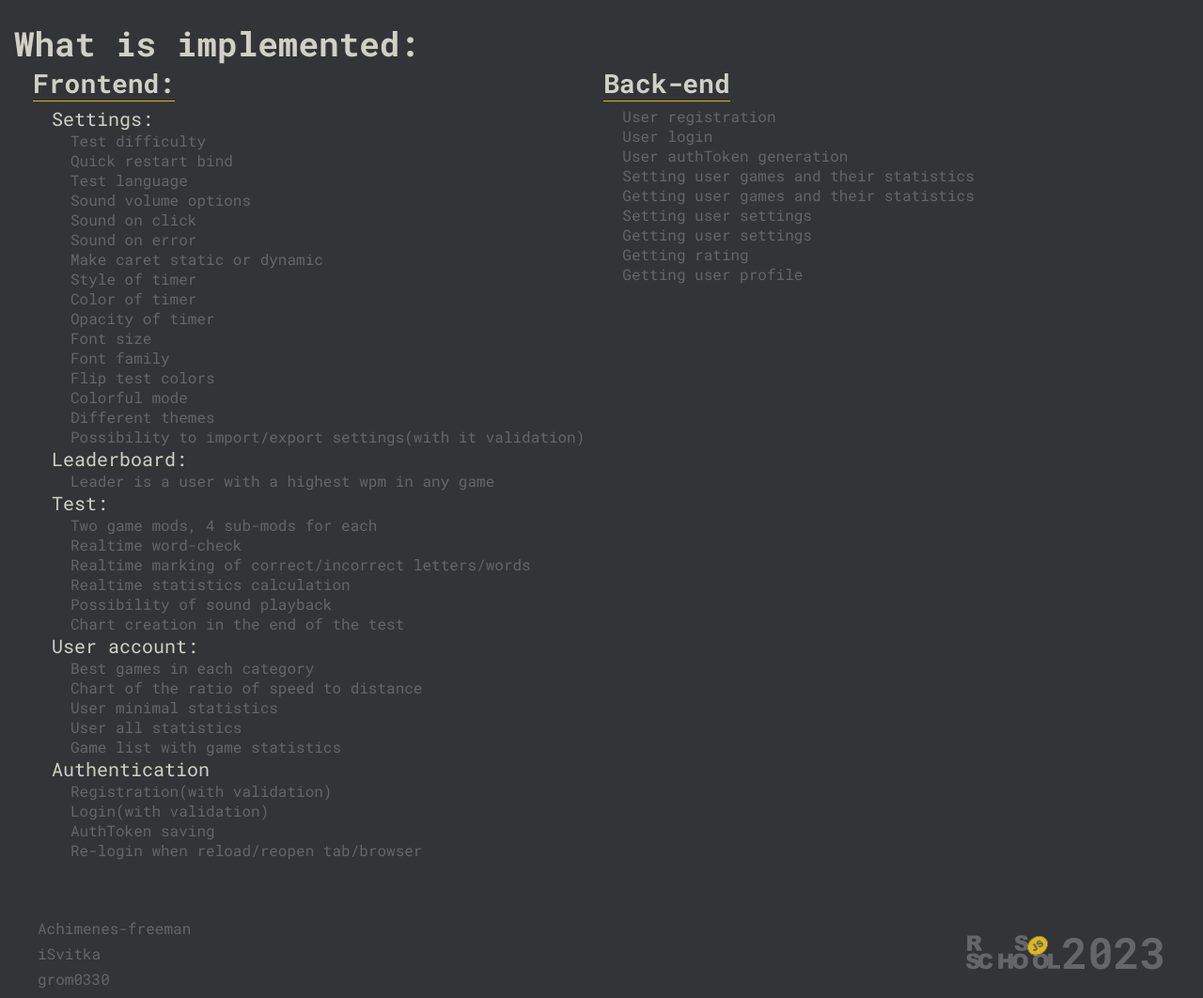
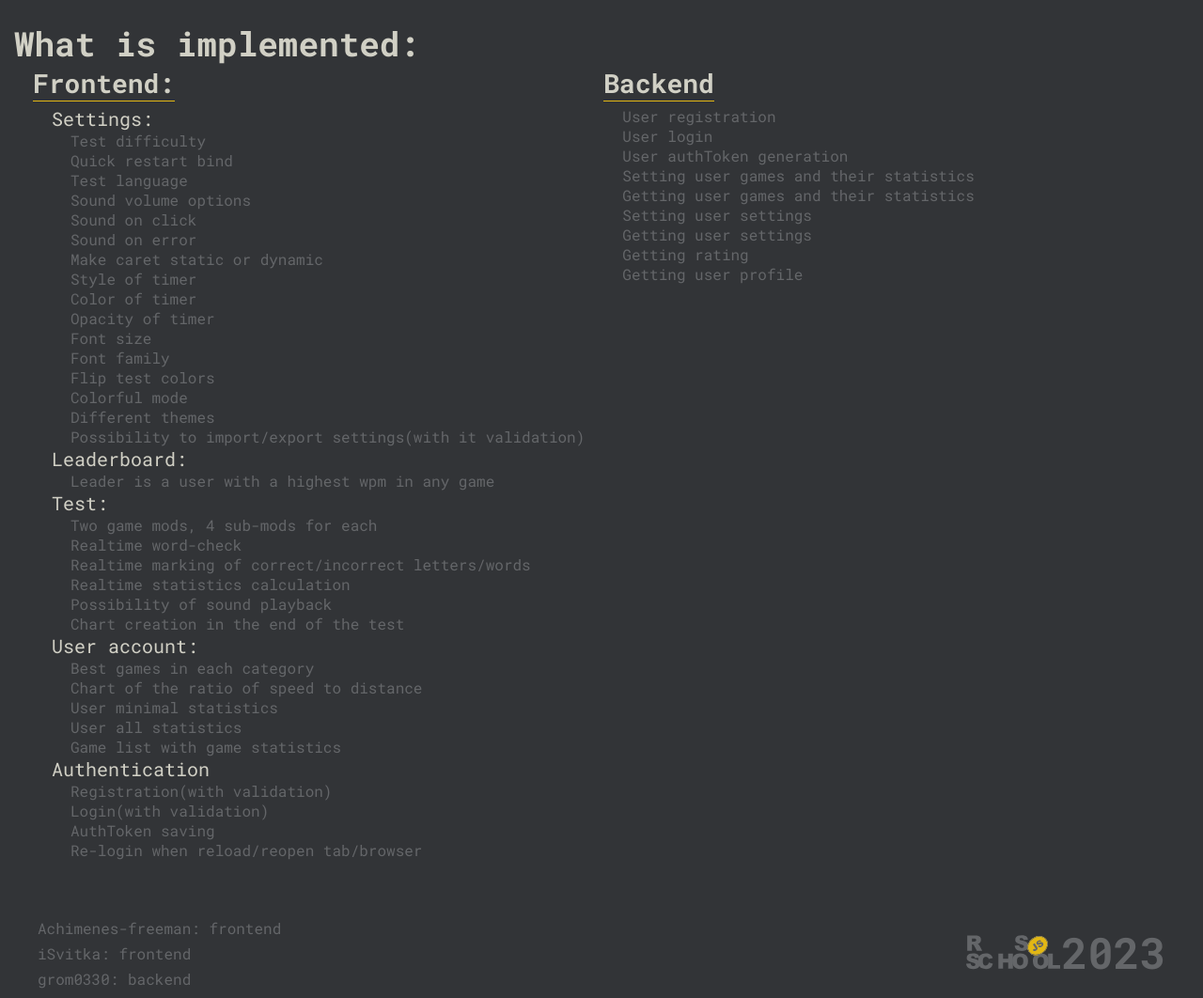
Before and after one commit to Achimenes-freeman/rs-clone, a React (Create React App) app: page /info in a window 1280 px wide. Shown: the part 377-1439 px from the top of the page at 94% size. Built offline with nearby package versions, Linux system fonts and the light colour scheme.

Commit message:
feat: adjust loader styles, add roles to footer

```diff
--- a/src/components/Footer/Footer.tsx
+++ b/src/components/Footer/Footer.tsx
@@ -5,9 +5,9 @@ export const Footer = ()=>
     (
         <footer className={styles.Footer}>
             <div className={styles.gitHubCont}>
-                <a rel='noreferrer' target='_blank' href="https://github.com/Achimenes-freeman" className={styles.link}>Achimenes-freeman</a>
-                <a rel='noreferrer' target='_blank' href="https://github.com/iSvitka" className={styles.link}>iSvitka</a>
-                <a rel='noreferrer' target='_blank' href="https://github.com/grom0330" className={styles.link}>grom0330</a>
+                <a rel='noreferrer' target='_blank' href="https://github.com/Achimenes-freeman" className={styles.link}>Achimenes-freeman: frontend</a>
+                <a rel='noreferrer' target='_blank' href="https://github.com/iSvitka" className={styles.link}>iSvitka: frontend</a>
+                <a rel='noreferrer' target='_blank' href="https://github.com/grom0330" className={styles.link}>grom0330: backend</a>
             </div>
             <div className={styles.rssCont}>
                 <a rel='noreferrer' target='_blank' href="https://rs.school/js/" className={styles.rss}>
--- a/src/components/InfoPage/InfoPage.tsx
+++ b/src/components/InfoPage/InfoPage.tsx
@@ -111,7 +111,7 @@ export function InfoPage() {
                         </ul>
                     </li>
                     <li>
-                        <h3  className={styles.subHeading}>Back-end</h3>
+                        <h3  className={styles.subHeading}>Backend</h3>
                         <ul>
                             <li>User registration</li>
                             <li>User login</li>
--- a/src/components/Layout/Layout.tsx
+++ b/src/components/Layout/Layout.tsx
@@ -24,7 +24,7 @@ export function Layout() {
     document.documentElement.style.setProperty(fontVar[0], fontVar[1])
 
     return (
-        <div className={classNames(styles.Layout, themes[`${theme}Theme`], fonts[`${font}Font`])}>
+        <div className={classNames(styles.Layout, themes[`${theme}Theme`], fonts[`${font}Font`], {[styles.overflow]: !isLoaded})}>
             <div className={styles.layoutCont}>
                 <Header />
 
--- a/src/components/Layout/style.module.scss
+++ b/src/components/Layout/style.module.scss
@@ -44,3 +44,8 @@ body {
         background: var(--sub);
     }
 }
+
+.overflow {
+    height: 100vh;
+    overflow: hidden;
+}
--- a/src/components/RatingLeaderboard/RatingLeaderboard.tsx
+++ b/src/components/RatingLeaderboard/RatingLeaderboard.tsx
@@ -22,9 +22,10 @@ export function RatingLeaderboard({users}: RateLeadBoardProps) {
     return (
         <div className={styles.RateLeadBoard}>
             <div className={styles.rowsCont}>
-                <RatingRow bg/>
+                <RatingRow key={Math.random()} bg/>
                 {sortedUsers.map((user, index) =>
                     <RatingRow
+                        key={Math.random()}
                         bg={Boolean(index % 2)}
                         username={user.username}
                         position={(index + 1).toString()}
--- a/src/components/RatingRow/RatingRow.tsx
+++ b/src/components/RatingRow/RatingRow.tsx
@@ -19,7 +19,7 @@ export function RatingRow({username = 'name', position = '#', wpm = 'wpm', acc =
                 {[styles.colored]: position !== '#'})}>{mode}</div>
             <div className={cn(styles.info,
                 {[styles.colored]: position !== '#'},
-                {[styles.date]: date !== 'date'})}>{date.split('/').map(item => <span>{item}</span>)}</div>
+                {[styles.date]: date !== 'date'})}>{date.split('/').map(item => <span key={Math.random()}>{item}</span>)}</div>
         </div>
     )
 }
```
